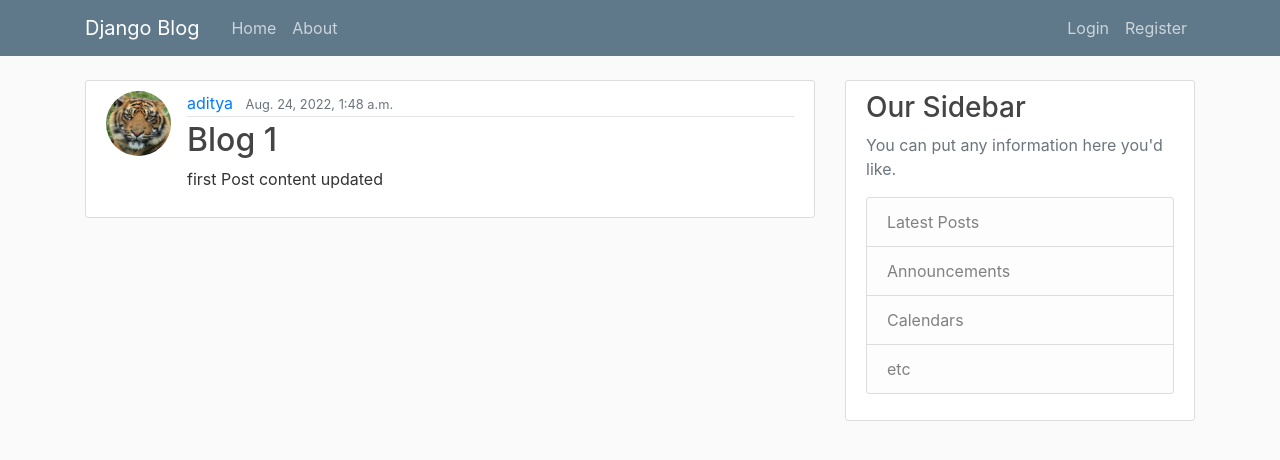
After one commit to adityaraj1996/django_project, a Django app: page /post/1/ in a window 1280 px wide. The commit adds this page. Shown: the top 460 px of the page. Run offline with Django 3.2, Linux system fonts and the light colour scheme; data comes from the database, SQL or seed files in the repository; both versions use the stored data as it was after the commit; some libraries are stand-ins or nearby versions.

Commit message:
adding CRUD feature to the application

```diff
--- a/blog/models.py
+++ b/blog/models.py
@@ -1,6 +1,7 @@
 from django.db import models
 from django.utils import timezone
 from django.contrib.auth.models import User
+from django.urls import reverse
 
 
 class Post(models.Model):
@@ -11,3 +12,8 @@ class Post(models.Model):
 
     def __str__(self):
         return self.title
+
+    def get_absolute_url(self):
+        return reverse('post-detail', kwargs={
+            'pk': self.pk})  # redirect is not used because here the class based view just wants the url path and
+                             # it will handle the rest
--- a/blog/templates/blog/base.html
+++ b/blog/templates/blog/base.html
@@ -36,6 +36,7 @@
                 <!-- Navbar Right Side -->
                 <div class="navbar-nav">
                     {% if user.is_authenticated %}
+                        <a class="nav-item nav-link" href="{% url 'post-create' %}">New Post</a>
                         <a class="nav-item nav-link" href="{% url 'profile' %}">Profile</a>
                         <a class="nav-item nav-link" href="{% url 'logout' %}">Logout</a>
                     {% else %}
--- a/blog/templates/blog/home.html
+++ b/blog/templates/blog/home.html
@@ -8,7 +8,7 @@
             <a class="mr-2" href="#">{{ post.author }}</a>
             <small class="text-muted">{{ post.date_posted }}</small>
         </div>
-        <h2><a class="article-title" href="#">{{ post.title }}</a></h2>
+        <h2><a class="article-title" href="{% url 'post-detail' post.id %}">{{ post.title }}</a></h2>
         <p class="article-content">{{ post.content }}</p>
     </div>
 </article>
--- /dev/null
+++ b/blog/templates/blog/post_detail.html
@@ -0,0 +1,20 @@
+{% extends "blog/base.html" %}
+{% block content %}
+<article class="media content-section">
+    <img class="rounded-circle article-img" src="{{ post.author.profile.image.url }}">
+    <div class="media-body">
+        <div class="article-metadata">
+            <a class="mr-2" href="#">{{ object.author }}</a>
+            <small class="text-muted">{{ object.date_posted }}</small>
+            {% if object.author == user %}
+            <div>
+                <a class="btn btn-secondary btn-sm mt-1 mb-1" href="{% url 'post-update' object.id %}">Update</a>
+                <a class="btn btn-danger btn-sm mt-1 mb-1" href="{% url 'post-delete' object.id %}">Delete</a>
+            </div>
+            {% endif %}
+        </div>
+        <h2 class="article-title">{{ object.title }}</h2>
+        <p class="article-content">{{ object.content }}</p>
+    </div>
+</article>
+{% endblock content %}
--- a/blog/urls.py
+++ b/blog/urls.py
@@ -1,7 +1,12 @@
 from django.urls import path
+from .views import PostListView, PostDetailView, PostCreateView, PostUpdateView, PostDeleteView
 from . import views
 
 urlpatterns = [
-    path('', views.home, name='blog-home'),
+    path('', PostListView.as_view(), name='blog-home'),
+    path('post/<int:pk>/', PostDetailView.as_view(), name='post-detail'),
+    path('post/new/', PostCreateView.as_view(), name='post-create'),   # this will look for post_form.html
+    path('post/<int:pk>/update', PostUpdateView.as_view(), name='post-update'),
+    path('post/<int:pk>/delete', PostDeleteView.as_view(), name='post-delete'),  # post_confirm_delete
     path('about', views.about, name='blog-about'),
 ]
--- a/blog/views.py
+++ b/blog/views.py
@@ -1,27 +1,59 @@
 from django.shortcuts import render
-
-posts = [
-    {
-        'author': 'CoreyMS',
-        'title': 'Blog Post 1',
-        'content': 'First post content',
-        'date_posted': 'August 27, 2018'
-    },
-    {
-        'author': 'Jane Doe',
-        'title': 'Blog Post 2',
-        'content': 'Second post content',
-        'date_posted': 'August 28, 2018'
-    }
-]
+from .models import Post
+from django.views.generic import ListView, DetailView, CreateView, UpdateView, DeleteView
+from django.contrib.auth.mixins import LoginRequiredMixin, UserPassesTestMixin
 
 
 def home(request):
     context = {
-        'posts': posts
+        'posts': Post.objects.all()
     }
     return render(request, 'blog/home.html', context)
 
 
+class PostListView(ListView):
+    model = Post
+    template_name = 'blog/home.html'   # app/model_viewtype.html
+    context_object_name = 'posts'      # object list
+    ordering = ['-date_posted']
+
+
+class PostDetailView(DetailView):
+    model = Post
+
+
+class PostCreateView(LoginRequiredMixin, CreateView):
+    model = Post
+    fields = ['title', 'content']
+    # for populating the author as the current user
+
+    def form_valid(self, form):
+        form.instance.author = self.request.user
+        return super().form_valid(form)
+
+
+class PostUpdateView(LoginRequiredMixin, UserPassesTestMixin, UpdateView):
+    model = Post
+    fields = ['title', 'content']
+    # for populating the author as the current user
+
+    def form_valid(self, form):
+        form.instance.author = self.request.user
+        return super().form_valid(form)
+
+    def test_func(self):           # prevent other users to edit post
+        post = self.get_object()
+        return post.author == self.request.user
+
+
+class PostDeleteView(LoginRequiredMixin, UserPassesTestMixin, DeleteView):
+    model = Post
+    success_url = '/'
+
+    def test_func(self):           # prevent other users to edit post
+        post = self.get_object()
+        return post.author == self.request.user
+
+
 def about(request):
     return render(request, 'blog/about.html', {'title': 'About'})
--- a/django_project/settings.py
+++ b/django_project/settings.py
@@ -109,7 +109,7 @@ AUTH_PASSWORD_VALIDATORS = [
 
 LANGUAGE_CODE = 'en-us'
 
-TIME_ZONE = 'UTC'
+TIME_ZONE = 'Asia/Kolkata'
 
 USE_I18N = True
 
```
Also changed, not shown: blog/templates/blog/post_confirm_delete.html (added, +16 -0 lines), blog/templates/blog/post_form.html (added, +16 -0 lines), db.sqlite3, media/profile_pics/pexels-pixabay-64152.jpg.
